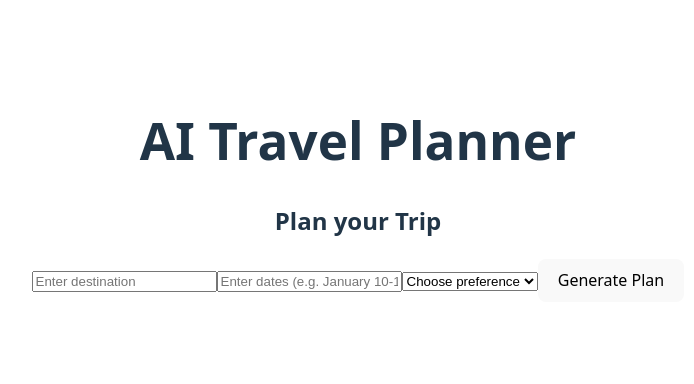
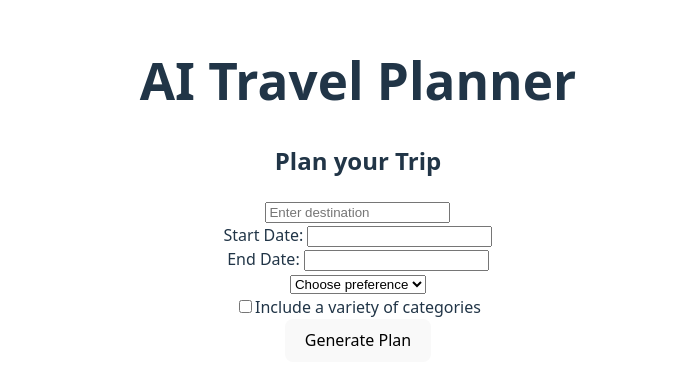
Before and after one commit to nberts/AI-travel-planner, a React (Vite) app: page / in a window 1280 px wide. Shown: the part 200-584 px from the top of the page, without its empty margins (282-976 px from the left). Built offline with nearby package versions, Linux system fonts and the light colour scheme; no server answers.

Commit message:
adding date picker instead of text field for start and end date.

```diff
--- a/package.json
+++ b/package.json
@@ -13,6 +13,7 @@
     "date-fns": "^4.1.0",
     "openai": "^5.12.2",
     "react": "^19.1.1",
+    "react-datepicker": "^8.7.0",
     "react-dom": "^19.1.1"
   },
   "devDependencies": {
--- a/src/components/TravelForm.jsx
+++ b/src/components/TravelForm.jsx
@@ -1,19 +1,27 @@
 import { useState } from "react";
+import DatePicker from "react-datepicker";
+import "react-datepicker/dist/react-datepicker.css";
 
 function TravelForm({ onSubmit }) {
     const [destination, setDestination] = useState("");
-    const [dates, setDates] = useState("");
+    const [startDate, setStartDate] = useState(null);
+    const [endDate, setEndDate] = useState(null);
     const [preference, setPreference] = useState("");
+    const [variety, setVariety] = useState(false);
 
     const handleSubmit = (e) => {
         e.preventDefault();
-        onSubmit({destination, dates, preference});
+        if (!startDate || !endDate) {
+            alert("Please select both start and end dates.");
+            return;
+        }
+        onSubmit({destination, startDate, endDate, preference, variety});
     };
 
     return (
-        <form onSubmit={handleSubmit}>
+        <form onSubmit={handleSubmit} className="space-y-4">
             <h2>Plan your Trip</h2>
-
+            <div>
                 <input
                     type="text"
                     placeholder="Enter destination"
@@ -21,15 +29,34 @@ function TravelForm({ onSubmit }) {
                     onChange={(e) => setDestination(e.target.value)}
                     required
                 />
+            </div>
 
-            <input
-                type="text"
-                placeholder="Enter dates (e.g. January 10-15)"
-                value={dates}
-                onChange={(e) => setDates(e.target.value)}
+            <div>
+                <label>Start Date: </label>
+                <DatePicker
+                    selected={startDate}
+                    onChange={(date) => setStartDate(date)}
+                    selectsStart
+                    startDate={startDate}
+                    endDate={endDate}
                     required
                 />
+            </div>
 
+            <div>
+                <label>End Date: </label>
+                <DatePicker
+                    selected={endDate}
+                    onChange={(date) => setEndDate(date)}
+                    selectsEnd
+                    startDate={startDate}
+                    endDate={endDate}
+                    minDate={startDate}
+                    required
+                />
+            </div>
+
+            <div>
                 <select
                     value={preference}
                     onChange={(e) => setPreference(e.target.value)}
@@ -40,6 +67,18 @@ function TravelForm({ onSubmit }) {
                     <option value="adventure">Adventure</option>
                     <option value="culture">Culture</option>
                 </select>
+            </div>
+
+            <div>
+                <label>
+                    <input
+                        type="checkbox"
+                        checked={variety}
+                        onChange={(e) => setVariety(e.target.checked)}
+                    />
+                    Include a variety of categories
+                </label>
+            </div>
 
             <button type="submit"> Generate Plan</button>
         </form>
```
Also changed, not shown: 1 other file (tests, documents, lock files or other folders). Lines whose indentation alone changed are shown as unchanged.
